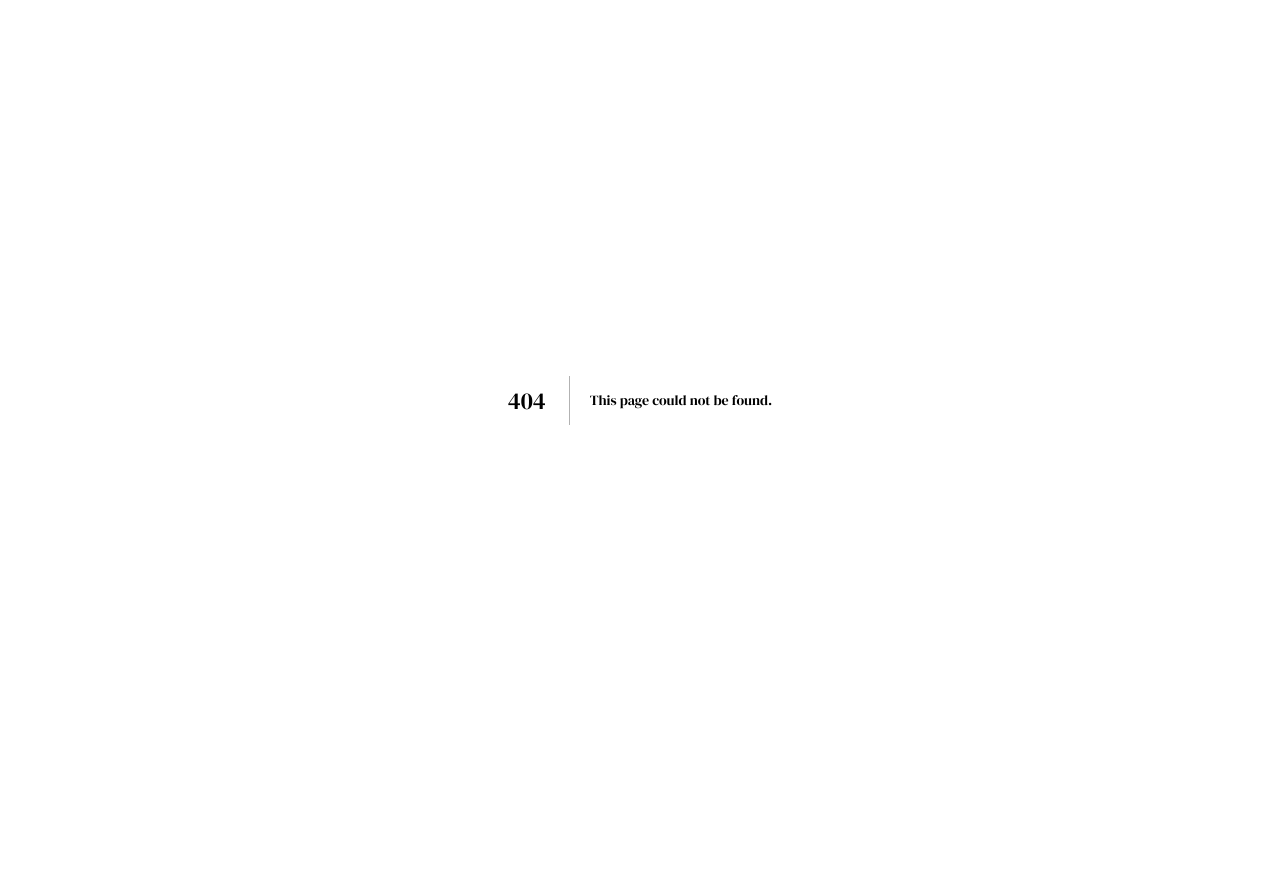
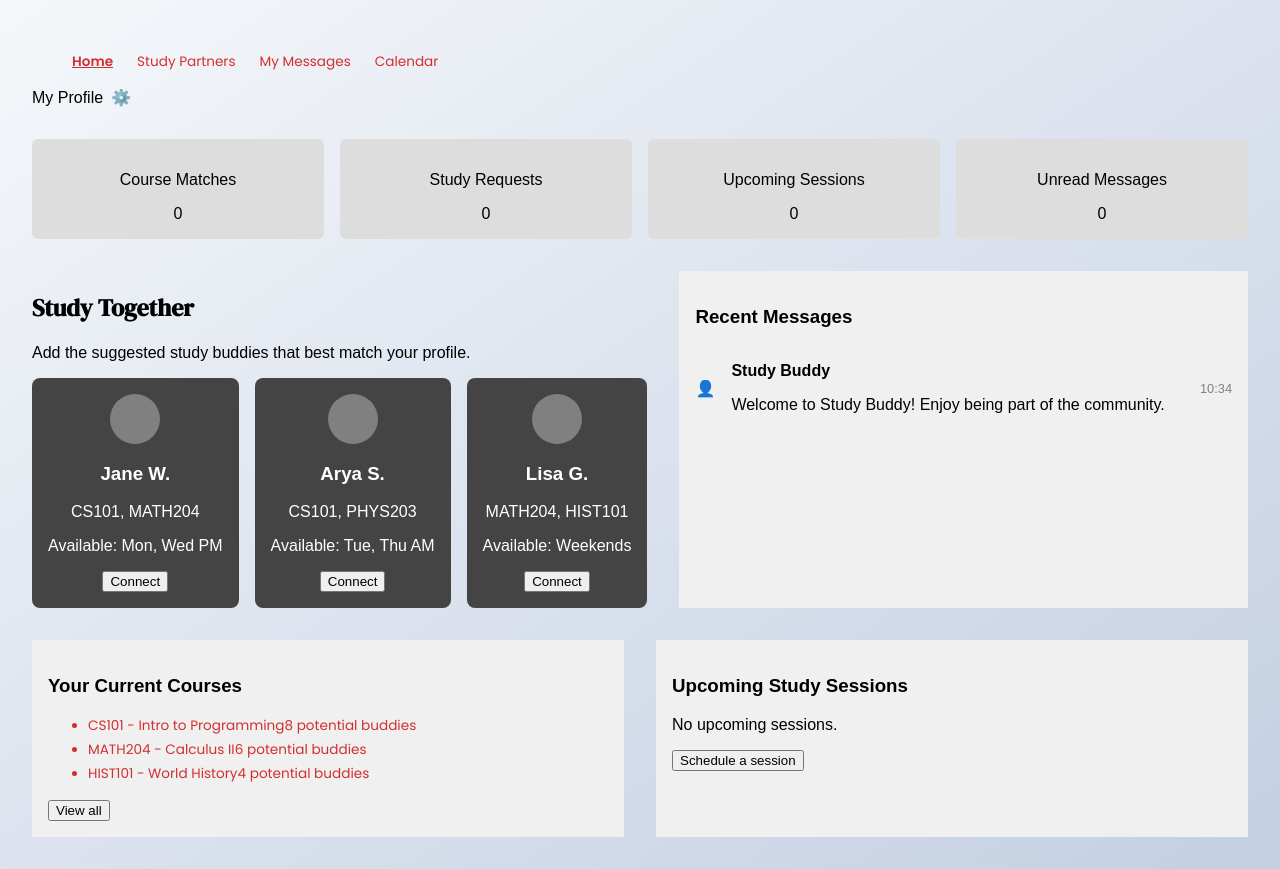
Before and after one commit to drrecaj1/StudyBuddy, a Next.js app in the folder studybuddy/: page /dashboard in a window 1280 px wide. Before the commit this address had no page. Before the commit the page ends 800 px from the top, so only its background shows below. Built offline with nearby package versions, Linux system fonts and the light colour scheme.

Commit message:
second dashboard test

```diff
--- /dev/null
+++ b/studybuddy/src/components/Dashboard/CurrentCourses.js
@@ -0,0 +1,24 @@
+import styles from '@/styles/Dashboard.module.css';
+
+export default function CurrentCourses() {
+    const courses = [
+        { name: "CS101 - Intro to Programming", buddies: 8 },
+        { name: "MATH204 - Calculus II", buddies: 6 },
+        { name: "HIST101 - World History", buddies: 4 },
+    ];
+
+    return (
+        <div className={styles.courses}>
+            <h3>Your Current Courses</h3>
+            <ul>
+                {courses.map((course, i) => (
+                    <li key={i}>
+                        <span>{course.name}</span>
+                        <span>{course.buddies} potential buddies</span>
+                    </li>
+                ))}
+            </ul>
+            <button>View all</button>
+        </div>
+    );
+}
--- /dev/null
+++ b/studybuddy/src/components/Dashboard/Dashboardstats.js
@@ -0,0 +1,21 @@
+import styles from '@/styles/Dashboard.module.css';
+
+export default function DashboardStats() {
+    const stats = [
+        { label: "Course Matches", count: 0 },
+        { label: "Study Requests", count: 0 },
+        { label: "Upcoming Sessions", count: 0 },
+        { label: "Unread Messages", count: 0 },
+    ];
+
+    return (
+        <div className={styles.statsContainer}>
+            {stats.map((stat, i) => (
+                <div key={i} className={styles.statBox}>
+                    <p>{stat.label}</p>
+                    <span>{stat.count}</span>
+                </div>
+            ))}
+        </div>
+    );
+}
--- /dev/null
+++ b/studybuddy/src/components/Dashboard/RecentMessages.js
@@ -0,0 +1,17 @@
+import styles from '@/styles/Dashboard.module.css';
+
+export default function RecentMessages() {
+    return (
+        <div className={styles.messages}>
+            <h3>Recent Messages</h3>
+            <div className={styles.messageItem}>
+                <div className={styles.messageIcon}>👤</div>
+                <div className={styles.messageText}>
+                    <p><strong>Study Buddy</strong></p>
+                    <p>Welcome to Study Buddy! Enjoy being part of the community.</p>
+                </div>
+                <span className={styles.timestamp}>10:34</span>
+            </div>
+        </div>
+    );
+}
--- /dev/null
+++ b/studybuddy/src/components/Dashboard/StudyBuddySuggestions.js
@@ -0,0 +1,27 @@
+import styles from '@/styles/Dashboard.module.css';
+
+export default function StudyBuddySuggestions() {
+    const buddies = [
+        { name: "Jane W.", courses: "CS101, MATH204", availability: "Mon, Wed PM" },
+        { name: "Arya S.", courses: "CS101, PHYS203", availability: "Tue, Thu AM" },
+        { name: "Lisa G.", courses: "MATH204, HIST101", availability: "Weekends" },
+    ];
+
+    return (
+        <div className={styles.studyTogether}>
+            <h2>Study Together</h2>
+            <p>Add the suggested study buddies that best match your profile.</p>
+            <div className={styles.buddyCards}>
+                {buddies.map((buddy, i) => (
+                    <div key={i} className={styles.buddyCard}>
+                        <div className={styles.avatar}></div>
+                        <h3>{buddy.name}</h3>
+                        <p>{buddy.courses}</p>
+                        <p>Available: {buddy.availability}</p>
+                        <button>Connect</button>
+                    </div>
+                ))}
+            </div>
+        </div>
+    );
+}
--- /dev/null
+++ b/studybuddy/src/components/Dashboard/UpcomingSessions.js
@@ -0,0 +1,12 @@
+import styles from '@/styles/Dashboard.module.css';
+
+
+export default function UpcomingSessions() {
+    return (
+        <div className={styles.sessions}>
+            <h3>Upcoming Study Sessions</h3>
+            <div className={styles.noSessions}>No upcoming sessions.</div>
+            <button>Schedule a session</button>
+        </div>
+    );
+}
--- /dev/null
+++ b/studybuddy/src/pages/dashboard.js
@@ -0,0 +1,39 @@
+import DashboardStats from "@/components/Dashboard/DashboardStats";
+import StudyBuddySuggestions from "@/components/Dashboard/StudyBuddySuggestions";
+import CurrentCourses from "@/components/Dashboard/CurrentCourses";
+import UpcomingSessions from "@/components/Dashboard/UpcomingSessions";
+import RecentMessages from "@/components/Dashboard/RecentMessages";
+import styles from '@/styles/Dashboard.module.css';
+
+export default function Dashboard() {
+    return (
+        <div className={styles.dashboardContainer}>
+            <header className={styles.header}>
+                <nav className={styles.nav}>
+                    <ul>
+                        <li className={styles.active}>Home</li>
+                        <li>Study Partners</li>
+                        <li>My Messages</li>
+                        <li>Calendar</li>
+                    </ul>
+                    <div className={styles.profile}>
+                        <span>My Profile</span>
+                        <span className={styles.gear}>⚙️</span>
+                    </div>
+                </nav>
+            </header>
+
+            <main className={styles.mainContent}>
+                <DashboardStats />
+                <div className={styles.studySection}>
+                    <StudyBuddySuggestions />
+                    <RecentMessages />
+                </div>
+                <div className={styles.bottomSection}>
+                    <CurrentCourses />
+                    <UpcomingSessions />
+                </div>
+            </main>
+        </div>
+    );
+}
--- /dev/null
+++ b/studybuddy/src/styles/Dashboard.module.css
@@ -0,0 +1,108 @@
+.dashboardContainer {
+    padding: 2rem;
+    font-family: sans-serif;
+}
+
+.header {
+    display: flex;
+    justify-content: space-between;
+    margin-bottom: 2rem;
+}
+
+.nav ul {
+    display: flex;
+    gap: 1.5rem;
+    list-style: none;
+}
+
+.nav li {
+    cursor: pointer;
+}
+
+.active {
+    font-weight: bold;
+    text-decoration: underline;
+}
+
+.profile {
+    display: flex;
+    align-items: center;
+    gap: 0.5rem;
+}
+
+.statsContainer {
+    display: flex;
+    gap: 1rem;
+    margin-bottom: 2rem;
+}
+
+.statBox {
+    flex: 1;
+    background: #ddd;
+    padding: 1rem;
+    text-align: center;
+    border-radius: 6px;
+}
+
+.studySection {
+    display: flex;
+    gap: 2rem;
+    margin-bottom: 2rem;
+}
+
+.buddyCards {
+    display: flex;
+    gap: 1rem;
+}
+
+.buddyCard {
+    background: #444;
+    color: white;
+    padding: 1rem;
+    border-radius: 8px;
+    text-align: center;
+}
+
+.avatar {
+    width: 50px;
+    height: 50px;
+    background: gray;
+    border-radius: 50%;
+    margin: auto;
+}
+
+.messages {
+    background: #f0f0f0;
+    padding: 1rem;
+    flex: 1;
+}
+
+.messageItem {
+    display: flex;
+    align-items: center;
+    gap: 1rem;
+}
+
+.messageText {
+    flex: 1;
+}
+
+.timestamp {
+    font-size: 0.8rem;
+    color: gray;
+}
+
+.bottomSection {
+    display: flex;
+    gap: 2rem;
+}
+
+.courses, .sessions {
+    flex: 1;
+    background: #f0f0f0;
+    padding: 1rem;
+}
+
+.noSessions {
+    margin: 1rem 0;
+}
```
